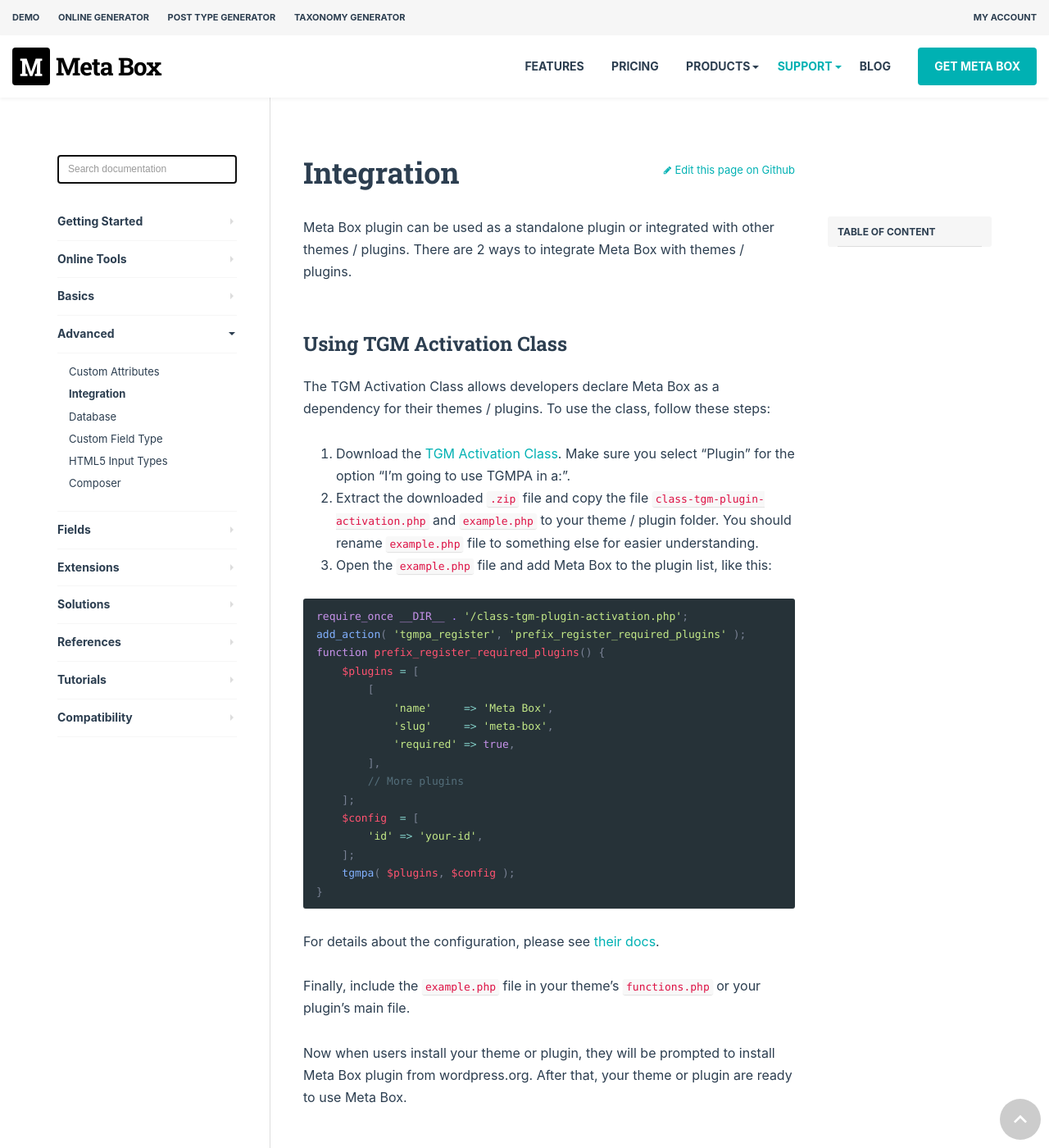
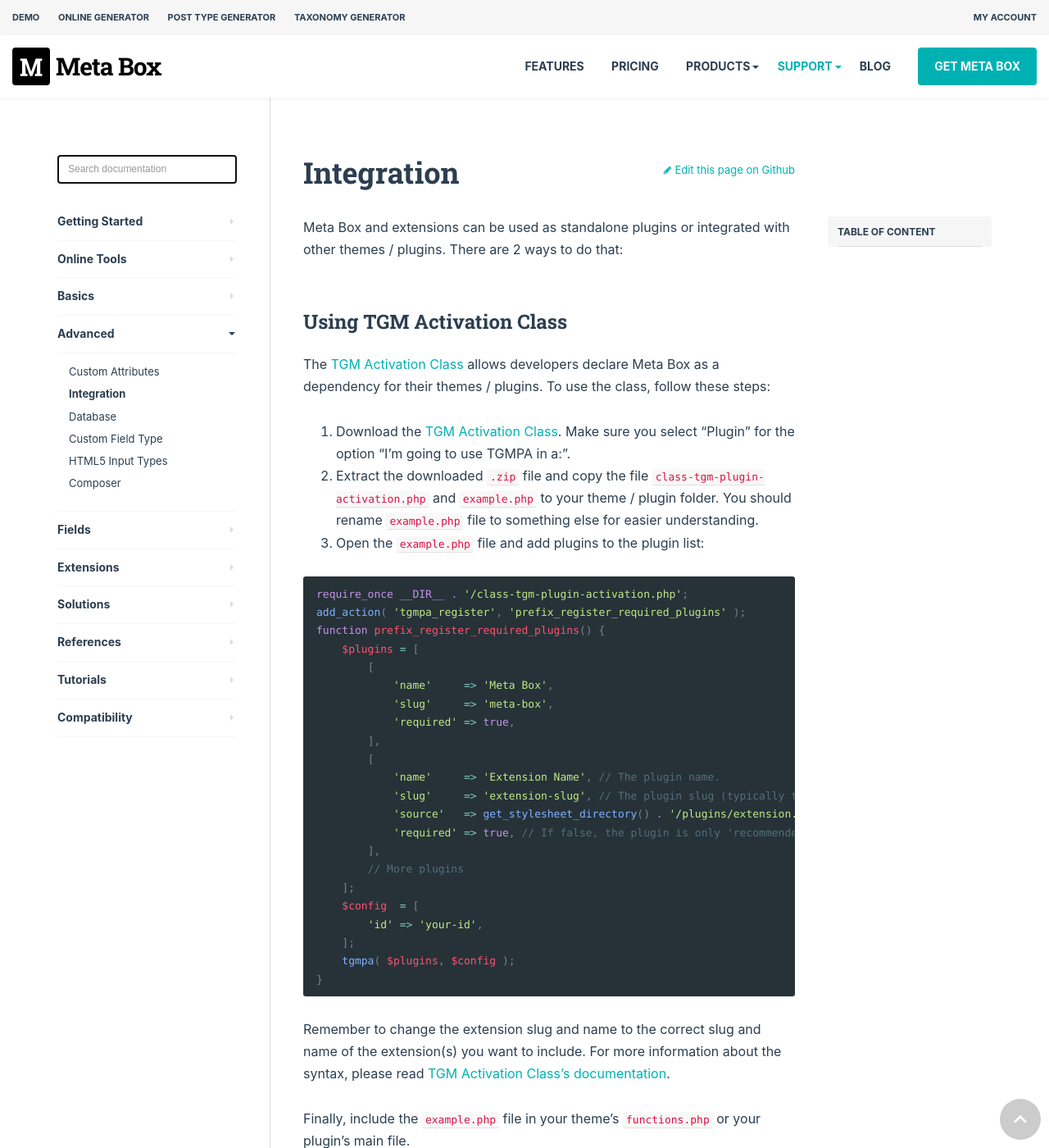
Before and after one commit to wpmetabox/docs, a Jekyll site: the page built from _docs/integration.md, in a window 1280 px wide and 1400 px high. Shown: the whole window at 82% size. Built offline with Jekyll 4.4.1, drawn with Linux system fonts in a browser that asks for light colours; comment, search, counter and statistics services are not loaded; some of the changed text lies outside the part shown.

Commit message:
Move updates + update integration guide

````diff
--- a/_data/docs.yml
+++ b/_data/docs.yml
@@ -3,6 +3,7 @@
     - title: Overview
       url: /
     - /installation/
+    - /updates/
     - /quick-start/
 - title: Online Tools
   items:
@@ -107,8 +108,6 @@
     - /extensions/meta-box-text-limiter/
     - /extensions/meta-box-tooltip/
     - /extensions/meta-box-aio/
-    - /extensions/update/
-    - /extensions/integration/
     - /extensions/composer/
 - title: Solutions
   items:
--- a/_docs/integration.md
+++ b/_docs/integration.md
@@ -2,15 +2,15 @@
 title: Integration
 ---
 
-Meta Box plugin can be used as a standalone plugin or integrated with other themes / plugins. There are 2 ways to integrate Meta Box with themes / plugins.
+Meta Box and extensions can be used as standalone plugins or integrated with other themes / plugins. There are 2 ways to do that:
 
 ## Using TGM Activation Class
 
-The TGM Activation Class allows developers declare Meta Box as a dependency for their themes / plugins. To use the class, follow these steps:
+The [TGM Activation Class](https://tgmpluginactivation.com) allows developers declare Meta Box as a dependency for their themes / plugins. To use the class, follow these steps:
 
 1. Download the [TGM Activation Class](http://tgmpluginactivation.com/download/). Make sure you select "Plugin" for the option "I'm going to use TGMPA in a:".
 1. Extract the downloaded `.zip` file and copy the file `class-tgm-plugin-activation.php` and `example.php` to your theme / plugin folder. You should rename `example.php` file to something else for easier understanding.
-1. Open the `example.php` file and add Meta Box to the plugin list, like this:
+1. Open the `example.php` file and add plugins to the plugin list:
 
 ```php
 require_once __DIR__ . '/class-tgm-plugin-activation.php';
@@ -22,6 +22,12 @@
             'slug'     => 'meta-box',
             'required' => true,
         ],
+        [
+            'name'     => 'Extension Name', // The plugin name.
+            'slug'     => 'extension-slug', // The plugin slug (typically the folder name).
+            'source'   => get_stylesheet_directory() . '/plugins/extension.zip', // The plugin source.
+            'required' => true, // If false, the plugin is only 'recommended' instead of required.
+        ],
         // More plugins
     ];
     $config  = [
@@ -31,18 +37,18 @@
 }
 ```
 
-For details about the configuration, please see [their docs](http://tgmpluginactivation.com/configuration/).
+Remember to change the extension slug and name to the correct slug and name of the extension(s) you want to include. For more information about the syntax, please read [TGM Activation Class's documentation](https://tgmpluginactivation.com/configuration/).
 
 Finally, include the `example.php` file in your theme's `functions.php` or your plugin's main file.
 
 Now when users install your theme or plugin, they will be prompted to install Meta Box plugin from wordpress.org. After that, your theme or plugin are ready to use Meta Box.
 
-## Bundling Meta Box
+## Bundling plugins
 
-To bundle the Meta Box plugin into your theme or plugin, follow the steps below:
+To bundle the Meta Box and extensions into your theme or plugin, follow the steps below:
 
-1. Copy the plugin folder `meta-box` to your theme or plugin. It doesn't matter if you put it in the theme root folder or in a subfolder.
-1. Include the Meta Box's main file by putting the following line into the `functions.php` of your theme or your plugin's file:
+1. Copy the plugin folder to your theme or plugin. It doesn't matter if you put it in the theme root folder or in a subfolder.
+1. Include the Meta Box's main file (or the extension's main file) by putting the following line into the `functions.php` of your theme or your plugin's file:
 
 ```php
 require get_template_directory() . '/meta-box/meta-box.php';
````
Also changed, not shown: _docs/extensions/integration.md (deleted, +0 -51 lines), _docs/updates.md (renamed from _docs/extensions/update.md, +3 -3 lines).
